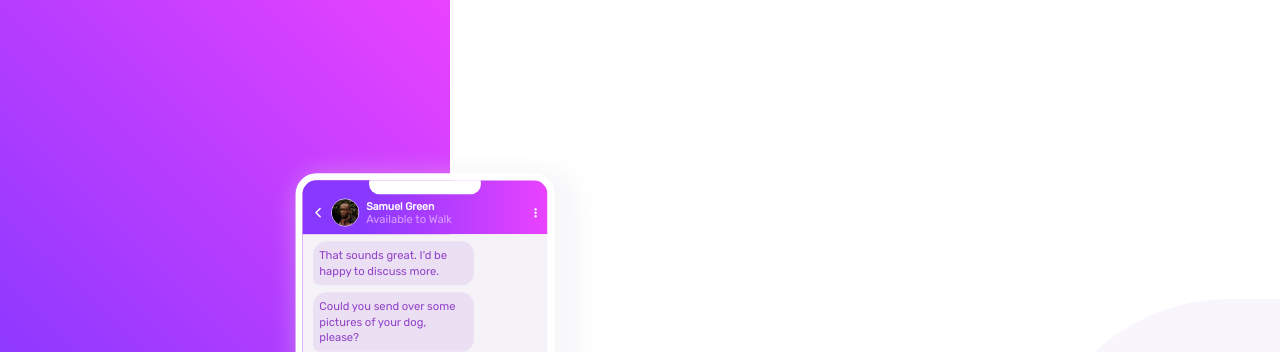
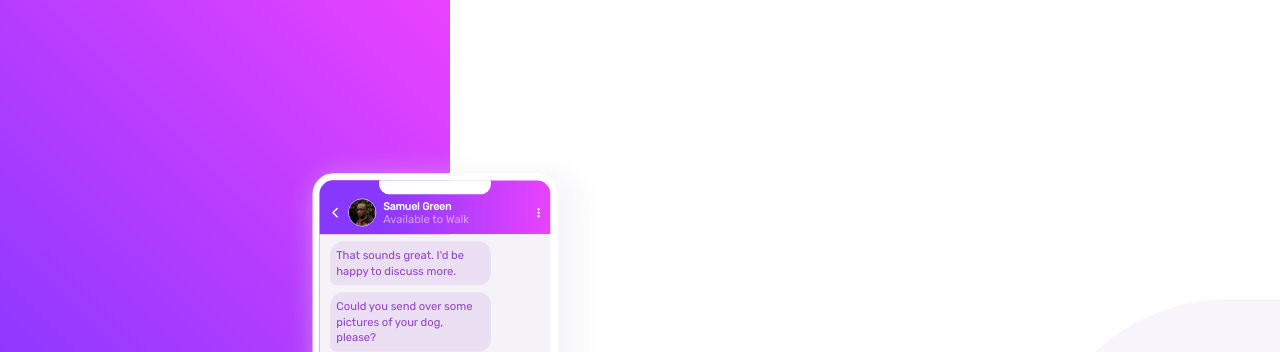
Before and after one commit to samimkabiru/Chat-app, a website built with Parcel: page index.html in a window 1280 px wide. Shown: the top 352 px of the page. Built offline with nearby package versions, Linux system fonts and the light colour scheme.

Commit message:
Fix styling issues for the background images.

```diff
--- a/css/styles.css
+++ b/css/styles.css
@@ -65,7 +65,7 @@ p {
   display: flex;
   flex-direction: column;
   align-items: center;
-  width: 370px;
+  width: 350px;
   margin: 0 auto;
   transition: transform 0.2s;
 }
@@ -276,6 +276,7 @@ p {
 /* Backgrounds */
 .background {
   position: relative;
+  overflow: hidden;
 }
 
 .bg-purple {
```
